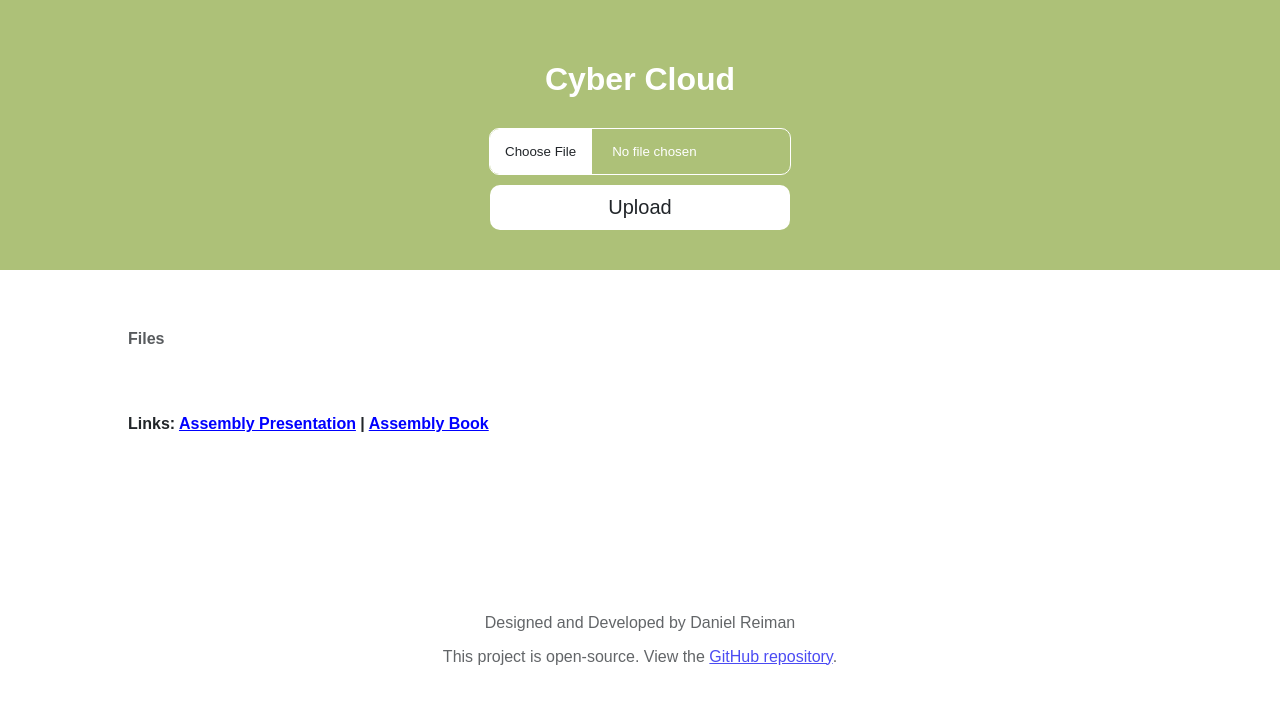
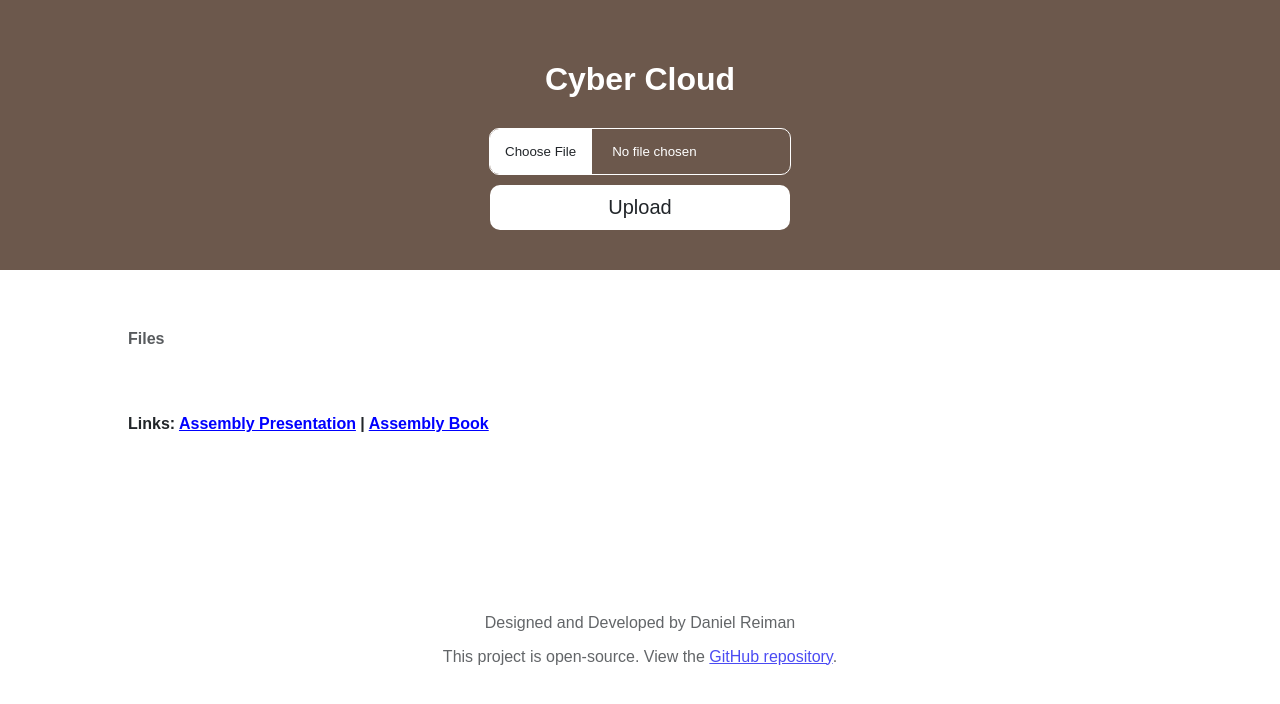
Before and after one commit to arielreiman/CyberCloud, a plain HTML site: page index.html in a window 1280 px wide. Shown: the top 704 px of the page. Drawn offline with Linux system fonts and the light colour scheme; no server answers; a script that the page names is missing.

Commit message:
Update style.css

```diff
--- a/style.css
+++ b/style.css
@@ -9,7 +9,7 @@ body {
 
 .uploadSection {
   width: 100%;
-  background-color: #adc178;
+  background-color: #6c584c;
   padding: 40px;
 }
 
```
